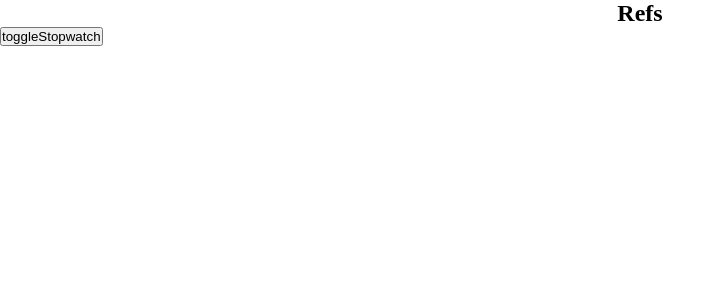
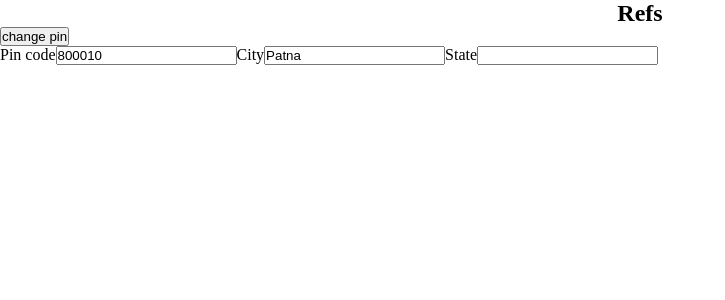
Before and after one commit to Abhinavav23/react-router, a React (Create React App) app: page / in a window 1280 px wide. Shown: the top 300 px of the page, without its empty margins (0-725 px from the left). Built offline with nearby package versions, Linux system fonts and the light colour scheme.

Commit message:
[session notes]:forward ref  Date:6th Aug-2022.

```diff
--- a/src/AppV1.js
+++ b/src/AppV1.js
@@ -1,17 +1,22 @@
-import React, { useState } from 'react'
+import React, { useRef, useState } from 'react'
 import './App.css';
+import { Address } from './Component/Refs/Address';
 import { Form } from './Component/Refs/Form';
 import { Stopwatch } from './Component/Refs/Stopwatch';
 
 export const AppV1 = () => {
     const [showstopWatch, setShowstopWatch] = useState(false)
+    const addressRef = useRef()
+    const focusInput = () =>{
+        addressRef.current.focus()
+    }
   return (
     <>
     <h2 className='App'>Refs</h2>
-        {/* <Form/> */}
-        <button onClick={() => setShowstopWatch(!showstopWatch)}>toggleStopwatch</button>
-       {showstopWatch && <Stopwatch/>}
-
+        <button onClick={focusInput}>change pin</button>
+        <Address key={1} ref={addressRef} city="Patna" pin="800010"/>
+        {/* <button onClick={() => setShowstopWatch(!showstopWatch)}>toggleStopwatch</button> */}
+       {/* {showstopWatch && <Stopwatch/>} */}
     </>
   )
 }
--- /dev/null
+++ b/src/Component/Refs/Address.jsx
@@ -0,0 +1,15 @@
+import React, {forwardRef} from 'react'
+
+export const Address = forwardRef((props, ref) => {
+    console.log(ref);
+  return (
+    <form>
+        <label htmlFor="pin">Pin code</label>
+        <input id="pin" type="text" value={props.pin} ref={ref}/>
+        <label htmlFor="city">City</label>
+        <input id="city" type="text" value={props.city}/>
+        <label htmlFor="state">State</label>
+        <input id="state" type="text"/>
+    </form>
+  )
+})
```
